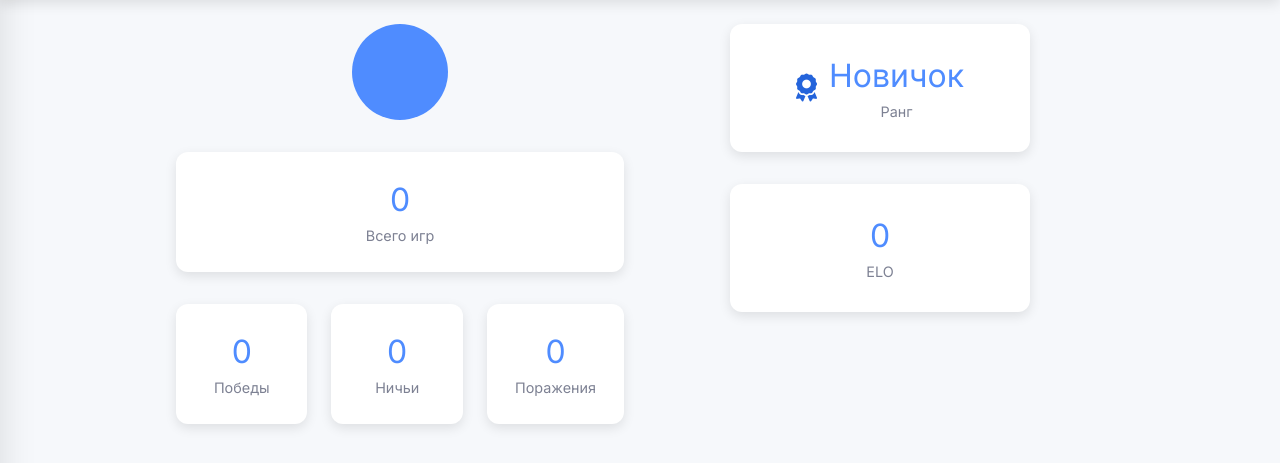
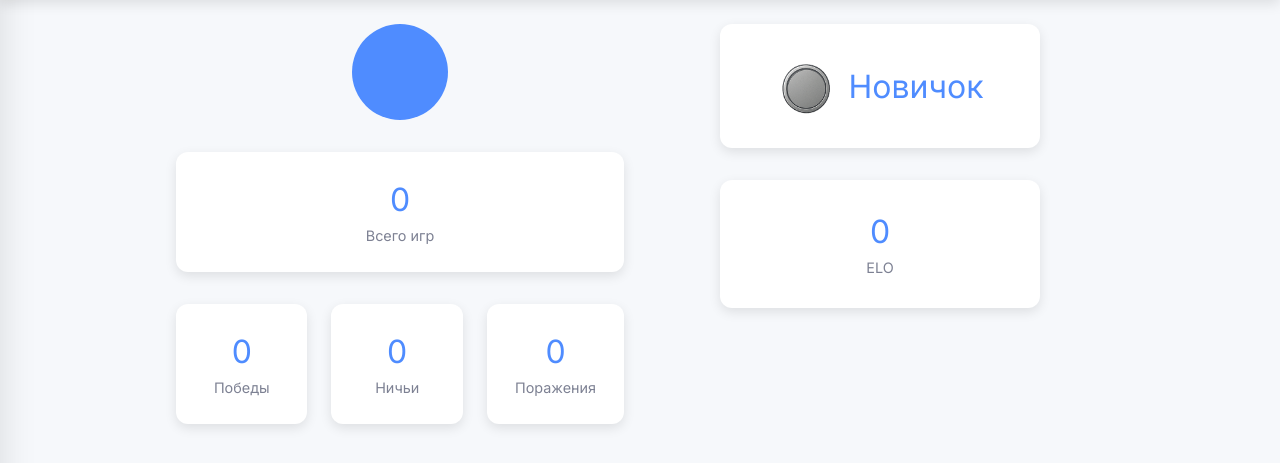
Before and after one commit to J0muty/checkers, a FastAPI app: template src/app/templates/profile.html in a window 1280 px wide. Shown: the part 56-519 px from the top of the page. Run offline with FastAPI, Linux system fonts and the light colour scheme; the template is opened without the code that fills it, so the values that code supplies are empty; parts of the project's set-up code (start-up, migrations or seed data) failed here and were passed over.

Commit message:
визуал профиля

```diff
--- a/src/app/static/profile/profile.css
+++ b/src/app/static/profile/profile.css
@@ -195,18 +195,22 @@ html, body {
 
 .rank-card,
 .elo-card {
-    width: 300px;
+    width: 320px;
     padding: 32px;
+}
+
+.rank-card .value {
+    margin-bottom: 0;
 }
 
 .rank-card {
     display: flex;
     align-items: center;
+    justify-content: center;
     gap: 12px;
-    justify-content: center;
 }
 
 .rank-icon {
-    font-size: 1.75rem;
-    color: var(--button-color);
+    width: 3.75rem;
+    height: 3.75rem;
 }
--- a/src/app/static/profile/profile.js
+++ b/src/app/static/profile/profile.js
@@ -1,3 +1,24 @@
+async function loadStats() {
+    try {
+        const res = await fetch('/api/stats');
+        if (!res.ok) return;
+        const data = await res.json();
+        document.getElementById('total-games').textContent = data.total_games;
+        document.getElementById('wins').textContent = data.wins;
+        document.getElementById('draws').textContent = data.draws;
+        document.getElementById('losses').textContent = data.losses;
+        document.getElementById('elo').textContent = data.elo;
+        document.getElementById('rank').textContent = data.rank;
+
+        const icon = document.querySelector('.rank-icon');
+        if (icon) {
+            icon.src = `/static/images/profile/ranks/${encodeURIComponent(data.rank)}.png`;
+            icon.alt = data.rank;
+        }
+    } catch (e) {
+        console.error('Failed to load stats:', e);
+    }
+}
 document.addEventListener('DOMContentLoaded', () => {
     const sidebar = document.getElementById('sidebar');
     const toggleBtn = document.getElementById('sidebarToggle');
@@ -19,4 +40,5 @@ document.addEventListener('DOMContentLoaded', () => {
         themeIcon.classList.toggle('fa-moon');
         themeIcon.classList.toggle('fa-sun');
     });
+    loadStats();
 });
--- a/src/app/templates/profile.html
+++ b/src/app/templates/profile.html
@@ -79,10 +79,9 @@
             </div>
             <div class="right-panel">
                 <div class="stat-card rank-card">
-                    <i class="fa-solid fa-award rank-icon"></i>
+                    <img src="/static/images/profile/ranks/Новичок.png" alt="rank" class="rank-icon">
                     <div>
                         <div class="value" id="rank">Новичок</div>
-                        <div class="label">Ранг</div>
                     </div>
                 </div>
                 <div class="stat-card elo-card">
```
